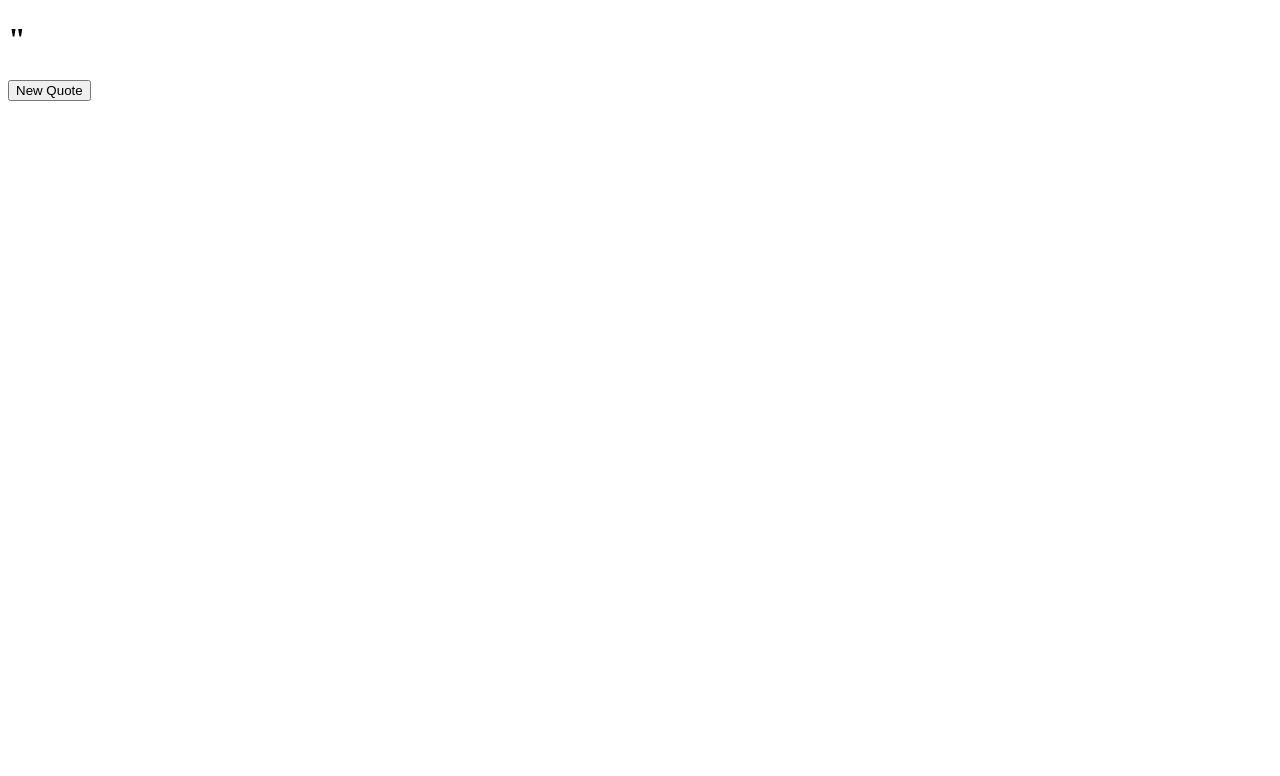
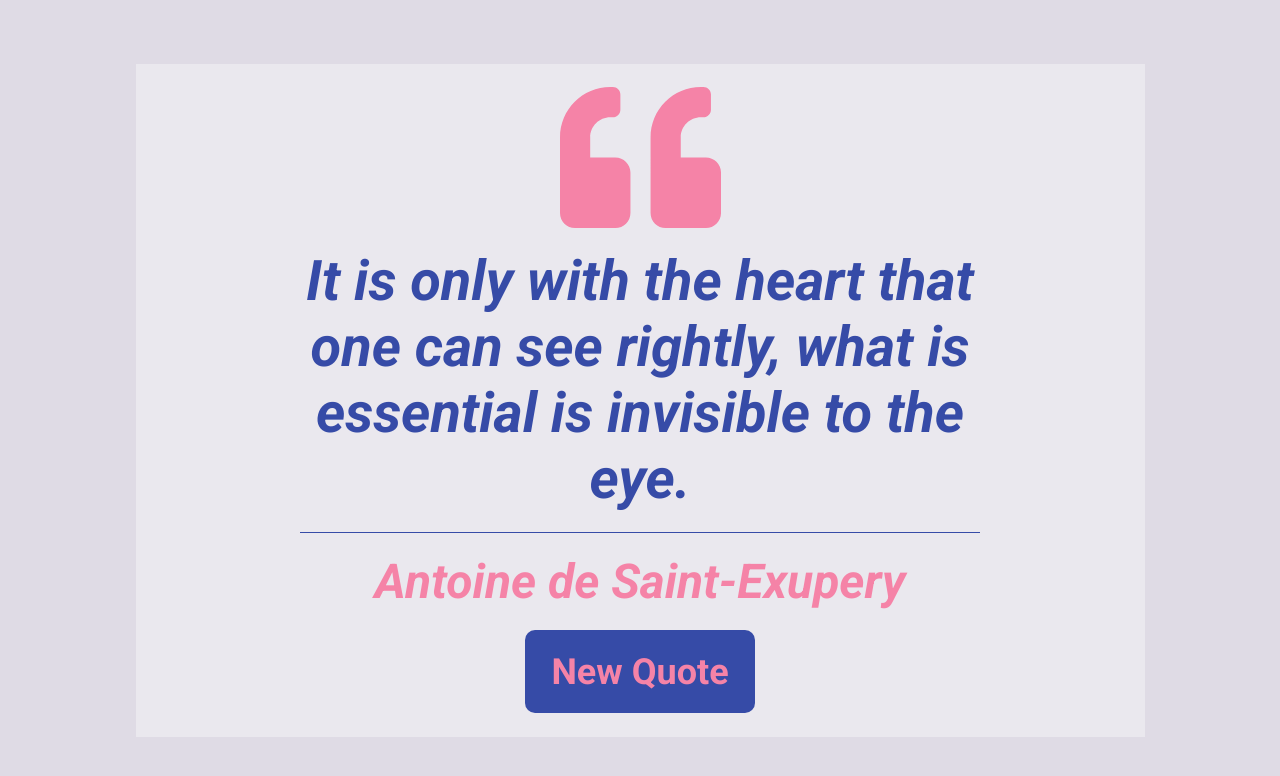
Before and after one commit to edersonmarques/Random-Quotes, a plain HTML site: page index.html in a window 1280 px wide. Drawn offline with Linux system fonts and the light colour scheme.

Commit message:
html and css did

```diff
--- a/index.html
+++ b/index.html
@@ -9,24 +9,14 @@
 	</head>
 	<body>
 		<main class="container">
-			<h1 id="quote-char">"</h1>
-			<p id="quote-phrase"></p>
-			<div class="divider"></div>
-			<h2 id="quote-author"></h2>
+			<img id="quote-char" src="assets/Vector.svg">
+			<blockquote>
+                <p id="quote-phrase">It is only with the heart that one can see rightly, what is essential is invisible to the eye.</p>
+                <div class="divider"></div>
+                <h2 id="quote-author">Antoine de Saint-Exupery</h2>
+            </blockquote>
 			<button id="generate">New Quote</button>
-
-
-
-
-
 		</main>
-
-
-
-
-
-
-
-	<script src="main.js"></script>
+	    <script src="main.js"></script>
 	</body>
 </html>
--- a/style.css
+++ b/style.css
@@ -0,0 +1,79 @@
+@import url('https://fonts.googleapis.com/css2?family=Roboto:ital,wght@0,700;1,700&display=swap');
+
+*  {
+    margin: 0;
+    padding: 0;
+    box-sizing: border-box;
+}
+
+body {
+    width: 100vw;
+    min-height: 100vh;
+    background-color: #DFDBE5;
+    display: flex;
+    justify-content: center;
+    align-items: center;
+    font-size: 16px;
+}
+
+.container {
+    width: 1009px;
+    height: 673px;
+    display: flex;
+    flex-direction: column;
+    justify-content: center;
+    align-items: center;
+    background-color: hsla(0, 0%, 100%, 0.342);
+}
+
+#quote-char {
+    width: 161px;
+    height: 141px;
+    margin-bottom: 20px;
+}
+
+blockquote {
+    width: 806px;
+    padding: 0 50px;
+    margin-bottom: 20px;
+}
+
+#quote-phrase {
+    font-family: 'Roboto';
+    font-weight: 700;
+    font-style: italic;
+    font-size: 3.5rem;
+    text-align: center;
+    color: #364BA7;
+    margin-bottom: 20px;
+}
+
+.divider {
+    width: 680px;
+    height: 1px;
+    background-color: #364BA7;
+    margin: 0 auto;
+    margin-bottom: 20px;
+}
+
+#quote-author {
+    font-family: 'Roboto';
+    font-weight: 700;
+    font-style: italic;
+    font-size: 3rem;
+    text-align: center;
+    color: #F583A7;
+}
+
+#generate {
+    width: 230px;
+    height: 83px;
+    border-radius: 10px;
+    background-color: #364BA7;
+    border: none;
+    font-family: 'Roboto';
+    font-weight: 700;
+    font-size: 2.25rem;
+    text-align: center;
+    color: #F583A7;
+}
```
Also changed, not shown: assets/Desktop.svg (added), assets/Vector.svg (added).
